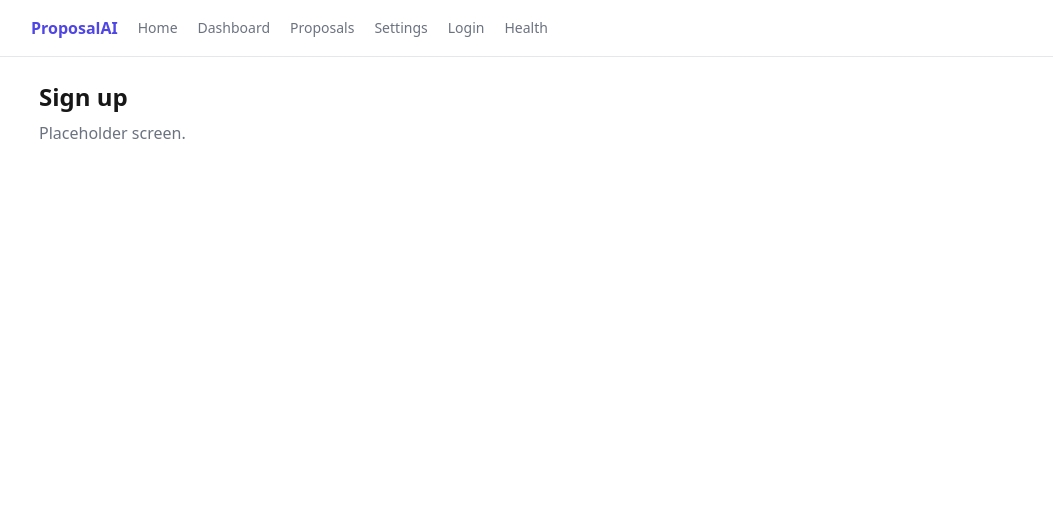
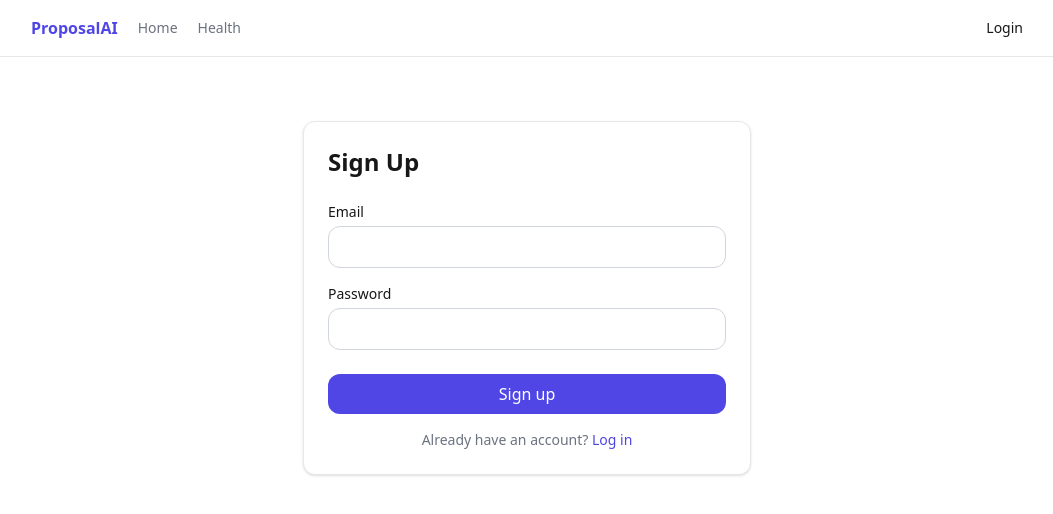
Before and after one commit to Rabia-1275/capstone-flyrank, a Next.js app in the folder capstone-flyrank-next/: page /signup in a window 1280 px wide. Shown: the top 514 px of the page, without its empty margins (113-1166 px from the left). Built offline with nearby package versions, Linux system fonts and the light colour scheme; no server answers.

Commit message:
feat: add Supabase auth, setup middleware, and create login/signup

```diff
--- a/capstone-flyrank-next/package.json
+++ b/capstone-flyrank-next/package.json
@@ -9,6 +9,8 @@
     "lint": "eslint"
   },
   "dependencies": {
+    "@supabase/ssr": "^0.12.7",
+    "@supabase/supabase-js": "^2.117.3",
     "next": "16.3.6",
     "react": "19.2.8",
     "react-dom": "19.2.8"
--- /dev/null
+++ b/capstone-flyrank-next/src/app/auth/actions.ts
@@ -0,0 +1,58 @@
+'use server'
+
+import { revalidatePath } from 'next/cache'
+import { redirect } from 'next/navigation'
+import { createClient } from '@/utils/supabase/server'
+
+export async function login(formData: FormData) {
+  const email = formData.get('email') as string
+  const password = formData.get('password') as string
+
+  if (!email || !password) {
+    return { error: 'Email and password are required' }
+  }
+
+  const supabase = await createClient()
+
+  const { error } = await supabase.auth.signInWithPassword({
+    email,
+    password,
+  })
+
+  if (error) {
+    return { error: error.message }
+  }
+
+  revalidatePath('/', 'layout')
+  redirect('/dashboard')
+}
+
+export async function signup(formData: FormData) {
+  const email = formData.get('email') as string
+  const password = formData.get('password') as string
+
+  if (!email || !password) {
+    return { error: 'Email and password are required' }
+  }
+
+  const supabase = await createClient()
+
+  const { error } = await supabase.auth.signUp({
+    email,
+    password,
+  })
+
+  if (error) {
+    return { error: error.message }
+  }
+
+  revalidatePath('/', 'layout')
+  redirect('/dashboard')
+}
+
+export async function signout() {
+  const supabase = await createClient()
+  await supabase.auth.signOut()
+  revalidatePath('/', 'layout')
+  redirect('/login')
+}
--- a/capstone-flyrank-next/src/app/dashboard/page.tsx
+++ b/capstone-flyrank-next/src/app/dashboard/page.tsx
@@ -1,8 +1,18 @@
-export default function Page() {
+import { createClient } from '@/utils/supabase/server'
+import { redirect } from 'next/navigation'
+
+export default async function DashboardPage() {
+  const supabase = await createClient()
+  const { data: { user } } = await supabase.auth.getUser()
+
+  if (!user) {
+    redirect('/login')
+  }
+
   return (
-    <section>
-      <h1 className="text-2xl font-bold">Dashboard</h1>
-      <p className="mt-2 text-muted">Placeholder screen.</p>
-    </section>
-  );
+    <div className="mt-10">
+      <h1 className="text-2xl font-bold mb-4">Dashboard</h1>
+      <p className="text-[var(--muted)]">Welcome back, {user.email}</p>
+    </div>
+  )
 }
--- a/capstone-flyrank-next/src/app/login/page.tsx
+++ b/capstone-flyrank-next/src/app/login/page.tsx
@@ -1,8 +1,61 @@
-export default function Page() {
+'use client'
+
+import { useState } from 'react'
+import { login } from '@/app/auth/actions'
+import Link from 'next/link'
+
+export default function LoginPage() {
+  const [error, setError] = useState<string | null>(null)
+  const [loading, setLoading] = useState(false)
+
+  async function handleSubmit(formData: FormData) {
+    setLoading(true)
+    setError(null)
+    const result = await login(formData)
+    if (result?.error) {
+      setError(result.error)
+      setLoading(false)
+    }
+  }
+
   return (
-    <section>
-      <h1 className="text-2xl font-bold">Login</h1>
-      <p className="mt-2 text-muted">Placeholder screen.</p>
-    </section>
-  );
+    <div className="mx-auto max-w-md mt-10 p-6 border border-gray-200 rounded-[var(--radius)] bg-[var(--background)] shadow-sm">
+      <h1 className="text-2xl font-bold mb-6 text-[var(--foreground)]">Login</h1>
+
+      {error && <div className="mb-4 p-3 bg-red-100 text-red-700 rounded-[var(--radius)]">{error}</div>}
+
+      <form action={handleSubmit} className="flex flex-col gap-4">
+        <div>
+          <label className="block text-sm font-medium mb-1 text-[var(--foreground)]" htmlFor="email">Email</label>
+          <input
+            id="email"
+            name="email"
+            type="email"
+            required
+            className="w-full p-2 border border-gray-300 rounded-[var(--radius)] focus:outline-none focus:ring-2 focus:ring-[var(--primary)]"
+          />
+        </div>
+        <div>
+          <label className="block text-sm font-medium mb-1 text-[var(--foreground)]" htmlFor="password">Password</label>
+          <input
+            id="password"
+            name="password"
+            type="password"
+            required
+            className="w-full p-2 border border-gray-300 rounded-[var(--radius)] focus:outline-none focus:ring-2 focus:ring-[var(--primary)]"
+          />
+        </div>
+        <button
+          type="submit"
+          disabled={loading}
+          className="bg-[var(--primary)] text-white p-2 rounded-[var(--radius)] mt-2 hover:opacity-90 disabled:opacity-50 font-medium"
+        >
+          {loading ? 'Logging in...' : 'Log in'}
+        </button>
+      </form>
+      <div className="mt-4 text-sm text-center text-[var(--muted)]">
+        Don't have an account? <Link href="/signup" className="text-[var(--primary)] hover:underline">Sign up</Link>
+      </div>
+    </div>
+  )
 }
--- a/capstone-flyrank-next/src/app/signup/page.tsx
+++ b/capstone-flyrank-next/src/app/signup/page.tsx
@@ -1,8 +1,61 @@
-export default function Page() {
+'use client'
+
+import { useState } from 'react'
+import { signup } from '@/app/auth/actions'
+import Link from 'next/link'
+
+export default function SignupPage() {
+  const [error, setError] = useState<string | null>(null)
+  const [loading, setLoading] = useState(false)
+
+  async function handleSubmit(formData: FormData) {
+    setLoading(true)
+    setError(null)
+    const result = await signup(formData)
+    if (result?.error) {
+      setError(result.error)
+      setLoading(false)
+    }
+  }
+
   return (
-    <section>
-      <h1 className="text-2xl font-bold">Sign up</h1>
-      <p className="mt-2 text-muted">Placeholder screen.</p>
-    </section>
-  );
+    <div className="mx-auto max-w-md mt-10 p-6 border border-gray-200 rounded-[var(--radius)] bg-[var(--background)] shadow-sm">
+      <h1 className="text-2xl font-bold mb-6 text-[var(--foreground)]">Sign Up</h1>
+
+      {error && <div className="mb-4 p-3 bg-red-100 text-red-700 rounded-[var(--radius)]">{error}</div>}
+
+      <form action={handleSubmit} className="flex flex-col gap-4">
+        <div>
+          <label className="block text-sm font-medium mb-1 text-[var(--foreground)]" htmlFor="email">Email</label>
+          <input
+            id="email"
+            name="email"
+            type="email"
+            required
+            className="w-full p-2 border border-gray-300 rounded-[var(--radius)] focus:outline-none focus:ring-2 focus:ring-[var(--primary)]"
+          />
+        </div>
+        <div>
+          <label className="block text-sm font-medium mb-1 text-[var(--foreground)]" htmlFor="password">Password</label>
+          <input
+            id="password"
+            name="password"
+            type="password"
+            required
+            className="w-full p-2 border border-gray-300 rounded-[var(--radius)] focus:outline-none focus:ring-2 focus:ring-[var(--primary)]"
+          />
+        </div>
+        <button
+          type="submit"
+          disabled={loading}
+          className="bg-[var(--primary)] text-white p-2 rounded-[var(--radius)] mt-2 hover:opacity-90 disabled:opacity-50 font-medium"
+        >
+          {loading ? 'Signing up...' : 'Sign up'}
+        </button>
+      </form>
+      <div className="mt-4 text-sm text-center text-[var(--muted)]">
+        Already have an account? <Link href="/login" className="text-[var(--primary)] hover:underline">Log in</Link>
+      </div>
+    </div>
+  )
 }
--- a/capstone-flyrank-next/src/components/Navbar.tsx
+++ b/capstone-flyrank-next/src/components/Navbar.tsx
@@ -1,25 +1,52 @@
 import Link from "next/link";
+import { createClient } from '@/utils/supabase/server';
+import { signout } from '@/app/auth/actions';
 
-const links = [
+export default async function Navbar() {
+  const supabase = await createClient();
+  const { data: { user } } = await supabase.auth.getUser();
+
+  const publicLinks = [
     { href: "/", label: "Home" },
+    { href: "/health", label: "Health" },
+  ];
+
+  const protectedLinks = [
     { href: "/dashboard", label: "Dashboard" },
     { href: "/proposals", label: "Proposals" },
     { href: "/settings", label: "Settings" },
-  { href: "/login", label: "Login" },
-  { href: "/health", label: "Health" },
   ];
 
-export default function Navbar() {
+  const links = user ? [...publicLinks, ...protectedLinks] : publicLinks;
+
   return (
-    <nav className="border-b border-gray-200">
-      <div className="mx-auto flex max-w-5xl flex-wrap items-center gap-x-5 gap-y-2 p-4">
-        <span className="font-bold text-primary">ProposalAI</span>
+    <nav className="border-b border-gray-200 bg-[var(--background)]">
+      <div className="mx-auto flex max-w-5xl flex-wrap items-center justify-between p-4">
+        <div className="flex items-center gap-x-5 gap-y-2">
+          <span className="font-bold text-[var(--primary)]">ProposalAI</span>
           {links.map((l) => (
-          <Link key={l.href} href={l.href} className="text-sm text-muted hover:text-foreground">
+            <Link key={l.href} href={l.href} className="text-sm text-[var(--muted)] hover:text-[var(--foreground)]">
               {l.label}
             </Link>
           ))}
         </div>
+        <div className="flex items-center gap-x-4">
+          {user ? (
+            <>
+              <span className="text-sm text-[var(--muted)]">{user.email}</span>
+              <form action={signout}>
+                <button type="submit" className="text-sm font-medium text-[var(--foreground)] hover:text-[var(--primary)]">
+                  Sign out
+                </button>
+              </form>
+            </>
+          ) : (
+            <Link href="/login" className="text-sm font-medium text-[var(--foreground)] hover:text-[var(--primary)]">
+              Login
+            </Link>
+          )}
+        </div>
+      </div>
     </nav>
   );
 }
--- /dev/null
+++ b/capstone-flyrank-next/src/middleware.ts
@@ -0,0 +1,19 @@
+import { type NextRequest } from 'next/server'
+import { updateSession } from '@/utils/supabase/middleware'
+
+export async function middleware(request: NextRequest) {
+  return await updateSession(request)
+}
+
+export const config = {
+  matcher: [
+    /*
+     * Match all request paths except for the ones starting with:
+     * - _next/static (static files)
+     * - _next/image (image optimization files)
+     * - favicon.ico (favicon file)
+     * Feel free to modify this pattern to include more paths.
+     */
+    '/((?!_next/static|_next/image|favicon.ico|.*\\.(?:svg|png|jpg|jpeg|gif|webp)$).*)',
+  ],
+}
--- /dev/null
+++ b/capstone-flyrank-next/src/utils/supabase/client.ts
@@ -0,0 +1,8 @@
+import { createBrowserClient } from '@supabase/ssr'
+
+export function createClient() {
+  return createBrowserClient(
+    process.env.NEXT_PUBLIC_SUPABASE_URL!,
+    process.env.NEXT_PUBLIC_SUPABASE_ANON_KEY!
+  )
+}
--- /dev/null
+++ b/capstone-flyrank-next/src/utils/supabase/middleware.ts
@@ -0,0 +1,50 @@
+import { createServerClient } from '@supabase/ssr'
+import { NextResponse, type NextRequest } from 'next/server'
+
+export async function updateSession(request: NextRequest) {
+  let supabaseResponse = NextResponse.next({
+    request,
+  })
+
+  const supabase = createServerClient(
+    process.env.NEXT_PUBLIC_SUPABASE_URL!,
+    process.env.NEXT_PUBLIC_SUPABASE_ANON_KEY!,
+    {
+      cookies: {
+        getAll() {
+          return request.cookies.getAll()
+        },
+        setAll(cookiesToSet) {
+          cookiesToSet.forEach(({ name, value, options }) => request.cookies.set(name, value))
+          supabaseResponse = NextResponse.next({
+            request,
+          })
+          cookiesToSet.forEach(({ name, value, options }) =>
+            supabaseResponse.cookies.set(name, value, options)
+          )
+        },
+      },
+    }
+  )
+
+  const {
+    data: { user },
+  } = await supabase.auth.getUser()
+
+  const isAuthRoute = request.nextUrl.pathname.startsWith('/login') || request.nextUrl.pathname.startsWith('/signup')
+  const isPublicRoute = request.nextUrl.pathname === '/' || isAuthRoute
+
+  if (!user && !isPublicRoute) {
+    const url = request.nextUrl.clone()
+    url.pathname = '/login'
+    return NextResponse.redirect(url)
+  }
+
+  if (user && isAuthRoute) {
+    const url = request.nextUrl.clone()
+    url.pathname = '/dashboard'
+    return NextResponse.redirect(url)
+  }
+
+  return supabaseResponse
+}
--- /dev/null
+++ b/capstone-flyrank-next/src/utils/supabase/server.ts
@@ -0,0 +1,29 @@
+import { createServerClient } from '@supabase/ssr'
+import { cookies } from 'next/headers'
+
+export async function createClient() {
+  const cookieStore = await cookies()
+
+  return createServerClient(
+    process.env.NEXT_PUBLIC_SUPABASE_URL!,
+    process.env.NEXT_PUBLIC_SUPABASE_ANON_KEY!,
+    {
+      cookies: {
+        getAll() {
+          return cookieStore.getAll()
+        },
+        setAll(cookiesToSet) {
+          try {
+            cookiesToSet.forEach(({ name, value, options }) =>
+              cookieStore.set(name, value, options)
+            )
+          } catch {
+            // The `setAll` method was called from a Server Component.
+            // This can be ignored if you have middleware refreshing
+            // user sessions.
+          }
+        },
+      },
+    }
+  )
+}
```
Also changed, not shown: 2 other files (tests, documents, lock files or other folders). Lines whose indentation alone changed are shown as unchanged.
